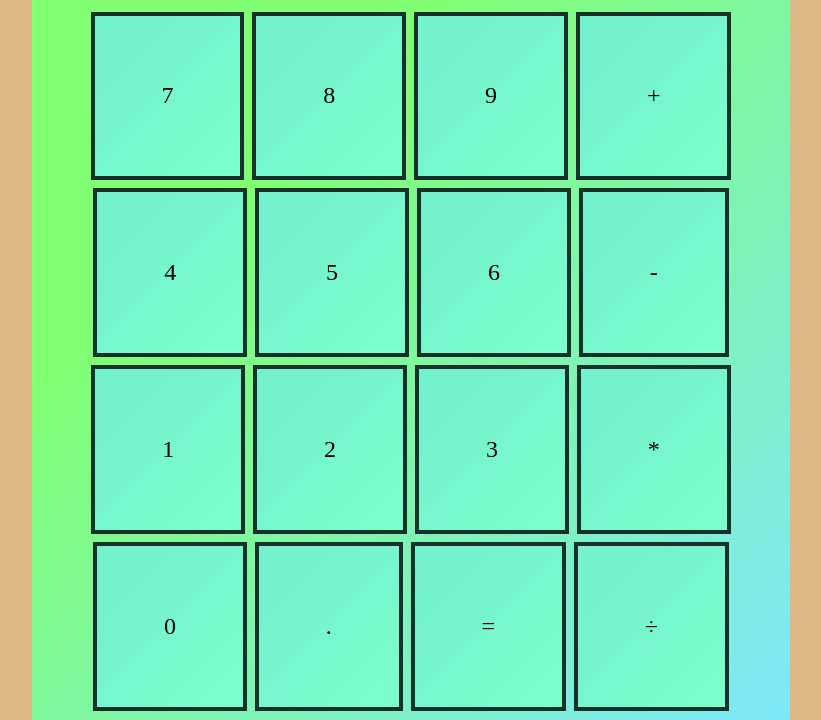
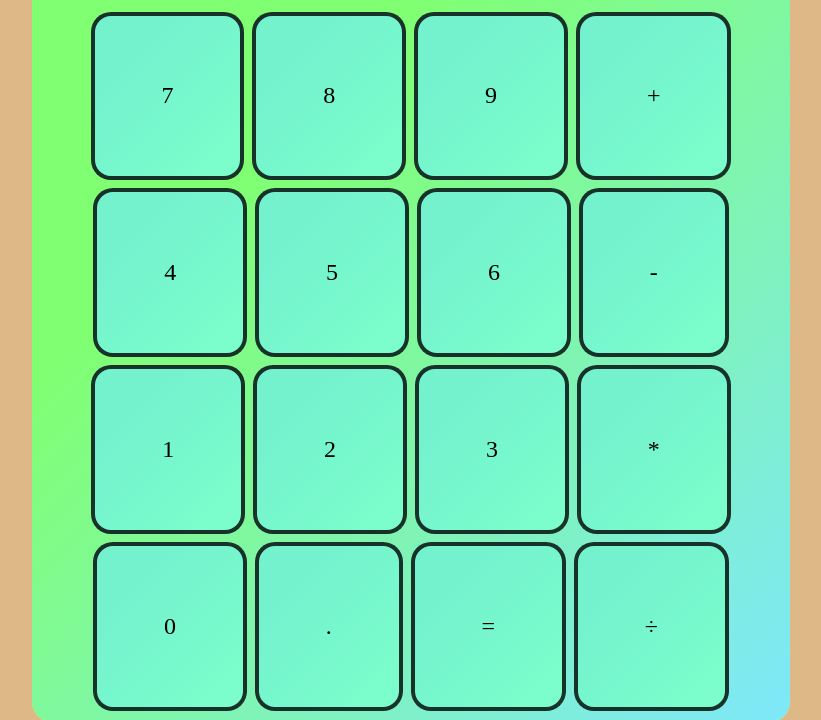
Before and after one commit to imamantripathi/Project-6-Calculator, a plain HTML site: page index.htm in a window 1280 px wide. Shown: the part 324-1044 px from the top of the page, without its empty margins (229-1050 px from the left). Drawn offline with Linux system fonts and the light colour scheme.

Commit message:
Calculator #3

```diff
--- a/style.css
+++ b/style.css
@@ -11,6 +11,7 @@ h1 {
 .container {
   background-color: yellow;
   width: 35%;
+  border-radius: 20px;
   margin: auto;
 }
 /*
@@ -34,6 +35,7 @@ h1 {
   height: 80px;
   width: 98.6%;
   font-size: 50px;
+  border-radius: 20px;
   justify-content: center;
 }
 
@@ -46,13 +48,15 @@ h1 {
   background-image: linear-gradient(315deg, #7ee8fa 0%, #80ff72 74%);
 
   padding: 1%;
-
+border-bottom-left-radius: 20px;
+border-bottom-right-radius: 20px;
   justify-content: center;
 }
 .grid-item {
   background-color: #7cffcb;
   background-image: linear-gradient(315deg, #7cffcb 0%, #74f2ce 74%);
   border: 4px solid rgba(0, 0, 0, 0.8);
+  border-radius: 20px;
   margin: 4px;
   padding: 9%;
   font-size: 150%;
```
